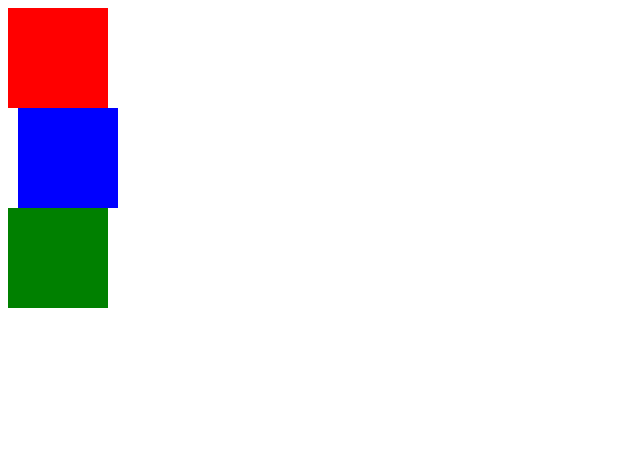
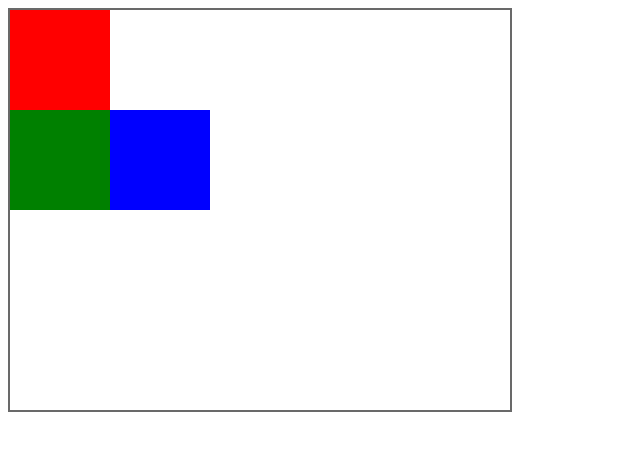
Before and after one commit to Dan1e1rodrigues/Cursos-Programador-BR, a plain HTML site: page Aulas/AULA22/index.html in a window 1280 px wide. Shown: the whole page, without its empty margins (0-640 px from the left). Drawn offline with Linux system fonts and the light colour scheme.

Commit message:
Position absolute e relative.
Aula referente a posição de cada elemento, utilizando "position" relative & absolute.

```diff
--- a/Aulas/AULA22/index.html
+++ b/Aulas/AULA22/index.html
@@ -4,9 +4,15 @@
         <title>Position</title>
         <meta charset="UTF-8">
             <style>
+                body{
+                    /* margin: 0;
+                    padding: 0; */
+                }
+
                 .quadrado {
                     width: 100px;
                     height: 100px;
+                    /* Esse display-inline-block ele faz com que os elementos fiquem posicionados um do lado do outro. */
                     /* display: inline-block; */
                 }
 
@@ -16,23 +22,24 @@
 
                 .quadrado-blue {
                     background-color: blue;
-                    position: relative;
-                    left: 10px;
+                    position: absolute;
+                    left:110px;
                 }
 
                 .quadrado-green {
                     background-color: green;
                 }
 
-                .quadra {
+                .quadro {
                     width: 500px;
                     height: 400px;
-                    border: 1px solid black;
+                    border: 2px solid rgb(105, 105, 105);
                 }
             </style>
     </head>
 
     <body>
+        <!-- Duas classes diferentes uma para conter valor de elemento "Bloco" e outra para conter valor de elemento cor "quadrado..red...blue...green" -->
         <div class="quadro">
             <div class="quadrado quadrado-red"></div>
             <div class="quadrado quadrado-blue"></div>
```
